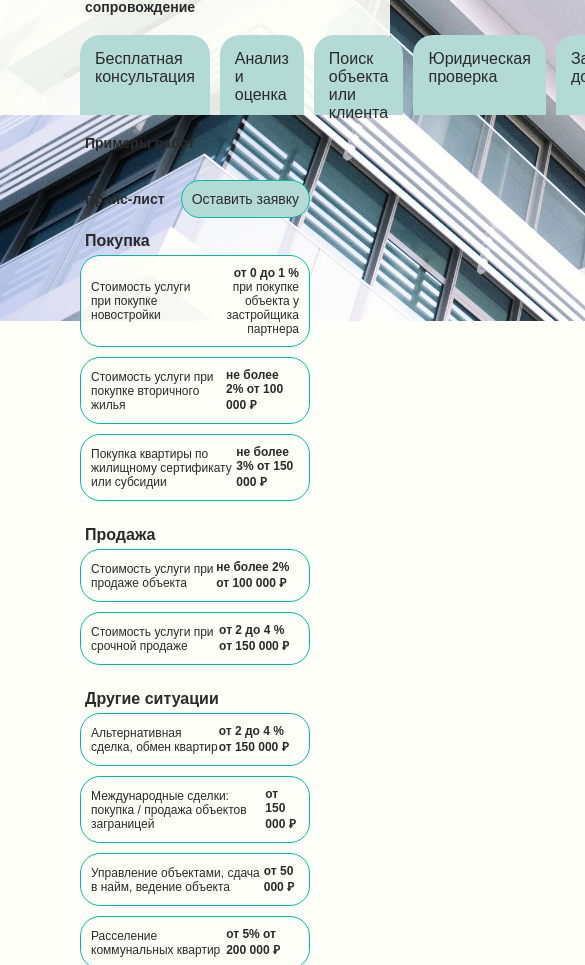
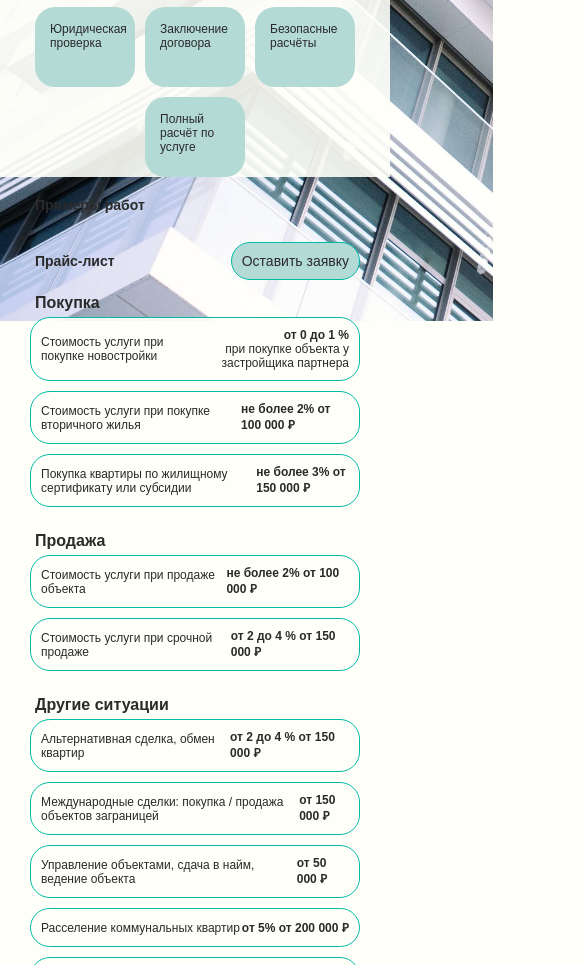
Before and after one commit to nadyavalin/realtor, a plain HTML site: page index.html in a window 390 px wide. Shown: the part 779-1744 px from the top of the page, 585 px wide, since content can reach past the window. Drawn offline with Linux system fonts and the light colour scheme; files whose address does not match are found by name.

Commit message:
fix: correct adaptive for offer and steps blocks

```diff
--- a/assets/styles/global.css
+++ b/assets/styles/global.css
@@ -8,13 +8,11 @@ body {
   --accent-button-color: #b4dad6;
   --gradient: linear-gradient(rgba(255, 255, 255, 0.3), rgba(255, 255, 255, 0));
 
-
   color: var(--main-color);
   background-color: var(--bg-color);
   background-image: url(../img/fon.jpg);
   background-repeat: no-repeat;
   background-size: cover;
-
 
   font-family: Arial, Helvetica, sans-serif;
 }
@@ -87,7 +85,7 @@ a.button {
   }
 }
 
-@media only screen and (max-width: 700px) {
+@media only screen and (max-width: 800px) {
   a {
     font-size: 14px;
   }
--- a/assets/styles/header.css
+++ b/assets/styles/header.css
@@ -68,13 +68,13 @@
   color: var(--main-color);
 }
 
-@media only screen and (max-width: 960px) {
+@media only screen and (max-width: 1100px) {
   .nav ul {
     gap: 30px;
   }
 }
 
-@media only screen and (max-width: 830px) {
+@media only screen and (max-width: 970px) {
   .nav ul {
     gap: 20px;
   }
--- a/assets/styles/main.css
+++ b/assets/styles/main.css
@@ -7,3 +7,15 @@ main {
 section {
   padding: 0 80px;
 }
+
+@media only screen and (max-width: 1100px) {
+  section {
+    padding: 0 50px;
+  }
+}
+
+@media only screen and (max-width: 970px) {
+  section {
+    padding: 0 30px;
+  }
+}
--- a/assets/styles/steps.css
+++ b/assets/styles/steps.css
@@ -11,6 +11,7 @@
 }
 
 .steps ul li {
+  font-size: 16px;
   padding: 15px;
   border-top-right-radius: 20px;
   border-top-left-radius: 20px;
@@ -24,3 +25,27 @@
     background-color: var(--accent-color);
   }
 }
+
+@media only screen and (max-width: 1050px) {
+  .steps ul li {
+    font-size: 14px;
+  }
+}
+
+@media only screen and (max-width: 925px) {
+  .steps ul li {
+    font-size: 12px;
+  }
+}
+
+@media only screen and (max-width: 850px) {
+  .steps ul {
+    flex-wrap: wrap;
+    justify-content: center;
+  }
+
+  .steps ul li {
+    width: 100px;
+    border-radius: 20px;
+  }
+}
```
